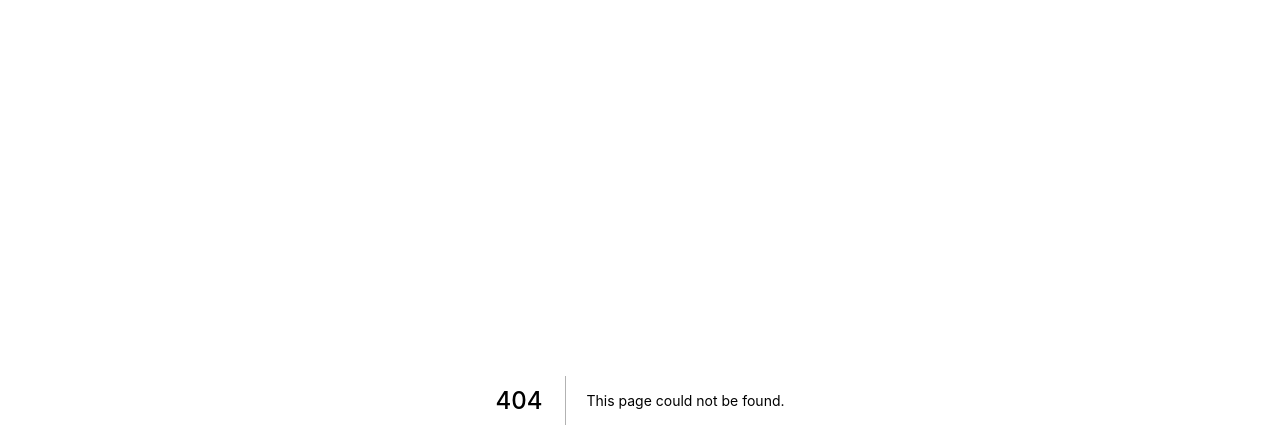
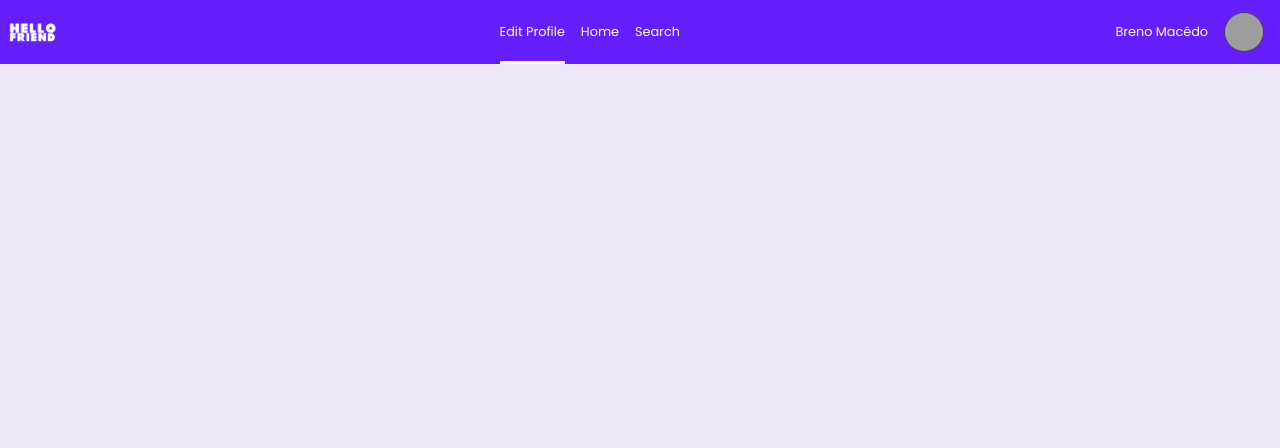
Before and after one commit to brenomacedo/hello-friend, a Next.js app: page /profile/edit in a window 1280 px wide. Before the commit this address had no page. Shown: the top 448 px of the page. Built offline with nearby package versions, Linux system fonts and the light colour scheme; grey boxes are pictures that could not be loaded.

Commit message:
TopBar and switching img by Image

```diff
--- a/next.config.js
+++ b/next.config.js
@@ -1,3 +1,6 @@
 module.exports = {
   reactStrictMode: true,
+  images: {
+    domains: ['avatars.githubusercontent.com'],
+  },
 }
--- /dev/null
+++ b/src/components/TopBar.tsx
@@ -0,0 +1,35 @@
+import styles from '../styles/topbar.module.scss'
+import Image from 'next/image'
+
+interface TopBarProps {
+    active: 'edit' | 'home' | 'search'
+}
+
+export default function TopBar({ active }: TopBarProps) {
+    return (
+        <div className={styles.container}>
+            <div className={styles.logo}>
+                <Image src="/logo-only-text-transparent.png" alt="Hello friend"
+                    objectFit="cover" width={64} height={64} />
+            </div>
+            <div className={styles.options}>
+                <div className={`${styles.option} ${active === 'edit' && styles.active}`}>
+                    <p>Edit Profile</p>
+                </div>
+                <div className={`${styles.option} ${active === 'home' && styles.active}`}>
+                    <p>Home</p>
+                </div>
+                <div className={`${styles.option} ${active === 'search' && styles.active}`}>
+                    <p>Search</p>
+                </div>
+            </div>
+            <div className={styles.profile}>
+                <p>Breno Macêdo</p>
+                <div className={styles.profilePic}>
+                    <Image src="https://avatars.githubusercontent.com/u/55261375?v=4" alt="breno"
+                        objectFit="cover" width={40} height={40} />
+                </div>
+            </div>
+        </div>
+    )
+}
--- a/src/pages/index.tsx
+++ b/src/pages/index.tsx
@@ -1,4 +1,5 @@
 import styles from '../styles/home.module.scss'
+import Image from 'next/image'
 import Head from 'next/head'
 
 export default function Home () {
@@ -10,7 +11,10 @@ export default function Home () {
         </Head>
 
         <div className={styles.banner}>
-            <img src='/logo-text-transparent.png' alt="lobo" />
+            <div>
+                <Image src='/logo-text-transparent.png' alt="lobo"
+                    width={600} height={600} objectFit='cover' />
+            </div>
         </div>
         <div className={styles.next}>
             <div className={styles.info}>
--- a/src/pages/login.tsx
+++ b/src/pages/login.tsx
@@ -24,7 +24,7 @@ export default function Login() {
     return (
         <div className={styles.container}>
             <Head>
-                <title>Hello Friend- Login</title>
+                <title>Hello Friend - Login</title>
             </Head>
             <div className={styles.formContainer}>
                 <div className={styles.form}>
--- /dev/null
+++ b/src/pages/profile/edit.tsx
@@ -0,0 +1,8 @@
+import styles from '../../styles/edit.module.scss'
+import TopBar from "../../components/TopBar"
+
+export default function Edit() {
+    return (
+        <TopBar active='edit' />
+    )
+}
--- a/src/pages/register.tsx
+++ b/src/pages/register.tsx
@@ -3,10 +3,14 @@ import Button from '../components/Button'
 import { Input } from '../components/Input'
 import { PasswordInput } from '../components/PasswordInput'
 import styles from '../styles/register.module.scss'
+import Head from 'next/head'
 
 export default function Register() {
     return (
         <div className={styles.container}>
+            <Head>
+                <title>Hello Friend - Register</title>
+            </Head>
             <form className={styles.form}>
                 <h2>Register</h2>
                 <Input placeholder="Name" Icon={FiUser} />
--- a/src/styles/globals.scss
+++ b/src/styles/globals.scss
@@ -19,6 +19,10 @@
     padding: 0;
 }
 
+body {
+    background-color: var(--lighter-purple);
+}
+
 input::-ms-reveal,
     input::-ms-clear {
     display: none;
--- a/src/styles/home.module.scss
+++ b/src/styles/home.module.scss
@@ -12,7 +12,7 @@
         justify-content: center;
         align-items: center;
 
-        img {
+        div img {
             width: 75%;
         }
     }
--- /dev/null
+++ b/src/styles/topbar.module.scss
@@ -0,0 +1,62 @@
+.container {
+    height: 4rem;
+    background-color: var(--purple);
+
+    display: flex;
+    justify-content: space-between;
+
+    .options {
+
+        display: flex;
+
+        .option {
+            height: 4rem;
+            display: flex;
+            justify-content: center;
+            align-items: center;
+            color: white;
+            font-family: var(--poppins);
+            cursor: pointer;
+            padding: 0 0.5rem;
+            font-size: 0.8rem;
+        }
+
+        .option:not(.active):hover {
+            background-color: var(--blue-accent);
+        }
+
+        .option.active {
+            p {
+                line-height: 4rem;
+                height: 4rem;
+                border-bottom: 3px solid white;
+            }
+        }
+
+    }
+
+    .profile {
+        display: flex;
+        align-items: center;
+        margin-right: 1rem;
+
+        p {
+            color: white;
+            font-size: 0.8rem;
+            font-family: var(--poppins);
+            margin-right: 1rem;
+        }
+
+        .profilePic {
+            width: 2.5rem;
+            height: 2.5rem;
+            border-radius: 50%;
+            overflow: hidden;
+            border: 1px solid var(--gray-dark);
+        }
+    }
+
+    .logo img {
+        height: 4rem;
+    }
+}
```
Also changed, not shown: public/logo-only-text-transparent.png (added), src/styles/edit.module.scss (added).
